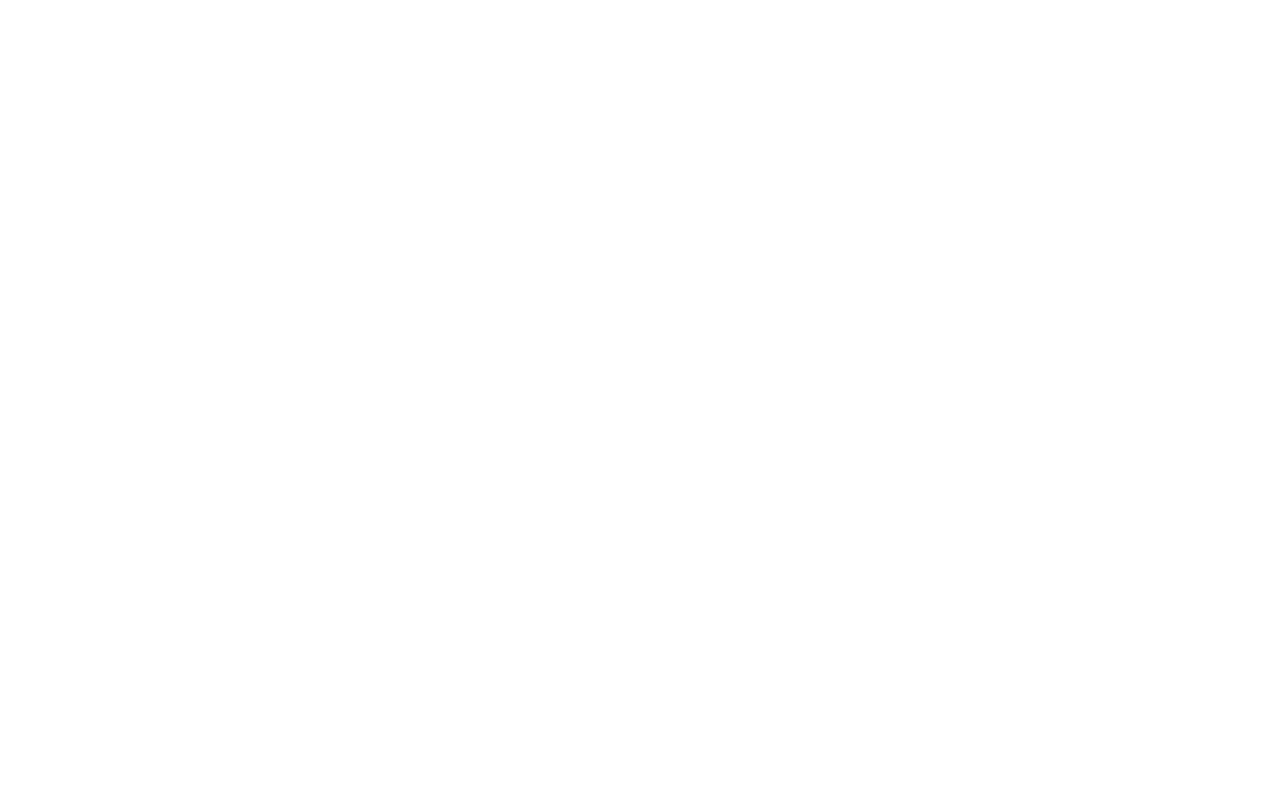
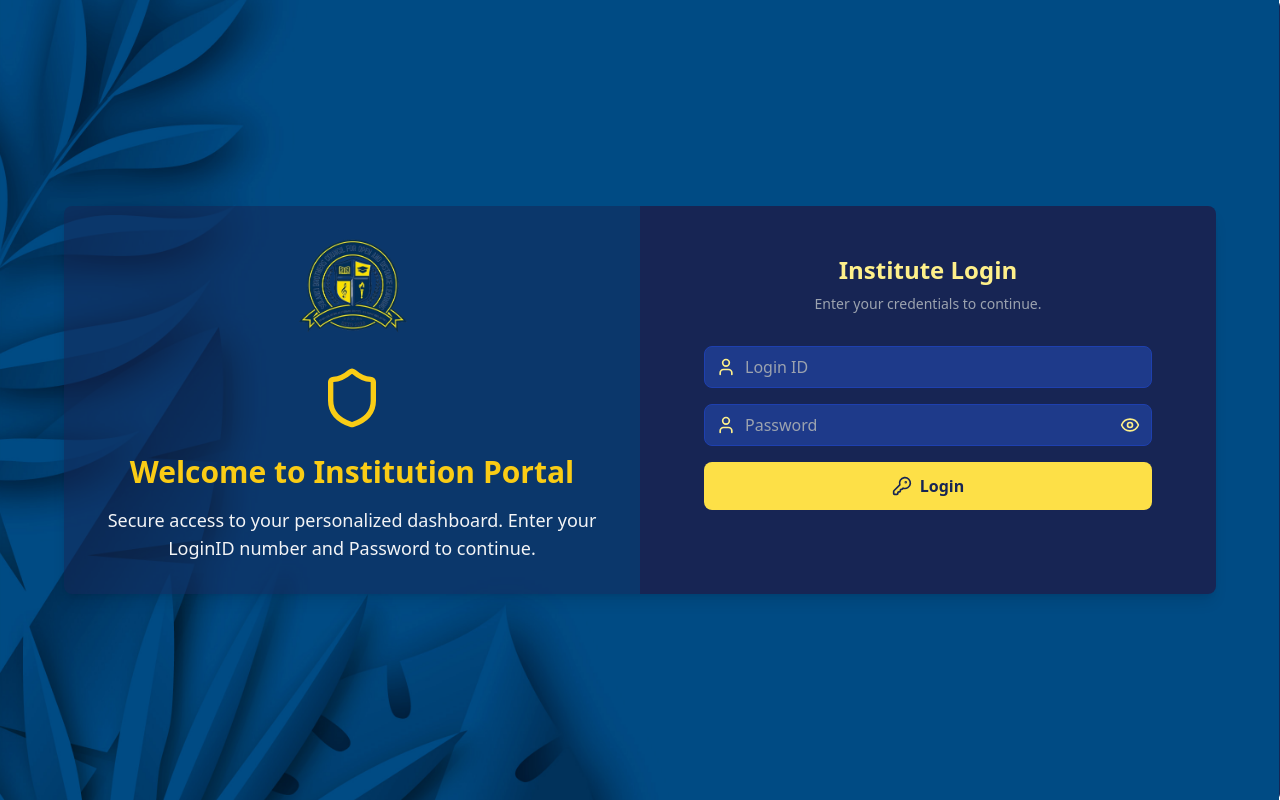
Before and after one commit to priyanshu082/solanki_boards, a React (Vite) app in the folder institution/: page /login in a window 1280 px wide. Before the commit this address had no page. Built offline with nearby package versions, Linux system fonts and the light colour scheme.

Commit message:
insitituion login page done

```diff
--- a/institution/package.json
+++ b/institution/package.json
@@ -10,7 +10,10 @@
     "preview": "vite preview"
   },
   "dependencies": {
+    "@emotion/react": "^11.14.0",
+    "@emotion/styled": "^11.14.0",
     "@hookform/resolvers": "^3.10.0",
+    "@mui/material": "^6.4.1",
     "@radix-ui/react-checkbox": "^1.1.3",
     "@radix-ui/react-collapsible": "^1.1.2",
     "@radix-ui/react-dialog": "^1.1.4",
@@ -18,6 +21,7 @@
     "@radix-ui/react-select": "^2.1.4",
     "@radix-ui/react-slot": "^1.1.1",
     "@types/react-router-dom": "^5.3.3",
+    "axios": "^1.7.9",
     "class-variance-authority": "^0.7.1",
     "clsx": "^2.1.1",
     "lucide-react": "^0.473.0",
--- a/institution/src/App.tsx
+++ b/institution/src/App.tsx
@@ -6,6 +6,8 @@
 import ShowStudents from './pages/Students/ShowStudents'
 import Profile from './pages/Profile'
 import FeePayment from './pages/Students/FeePayment'
+import { LogIn } from 'lucide-react'
+import { Auth } from './pages/Login'
 // import Layout from './components/Sidebar'
 // import { Signin } from './pages/Signin'
 // import { Home } from './pages/Home'
@@ -38,6 +40,7 @@
           <Route path="profile" element={<Profile />} />
           <Route path="fee-payment" element={<FeePayment />} />
         </Route>
+        <Route path="/login" element={<Auth/>}/>
       </Routes>
     </BrowserRouter>
   )
--- /dev/null
+++ b/institution/src/Config.ts
@@ -0,0 +1,8 @@
+export const BACKEND_URL="locaalhost jkfs"
+
+export enum alertTypeEnum{
+    success="success",
+    error="error",
+    info="error",
+    warning="warning"
+}
--- a/institution/src/Layout.tsx
+++ b/institution/src/Layout.tsx
@@ -4,15 +4,15 @@
 
 const Layout = () => {
   return (
-    <div className="flex h-screen overflow-hidden bg-gray-50">
+    <div className="flex overflow-hidden bg-gray-50">
       {/* Fixed Sidebar */}
-      <div className="fixed left-0 top-0 h-full w-[17vw] z-30">
+      <div className="fixed left-0 top-0 h-full z-30">
         <Sidebar />
       </div>
 
       {/* Main Content */}
-      <div className="flex-1 ml-[17vw] overflow-auto">
-        <main className="h-full">
+      <div className="flex-1 ml-[20vw] overflow-auto ">
+        <main className="">
           <Outlet />
         </main>
       </div>
--- /dev/null
+++ b/institution/src/components/Alert.tsx
@@ -0,0 +1,14 @@
+import Alert from '@mui/material/Alert';
+
+interface message{
+    message:string,
+    type:any
+}
+
+export default function SimpleAlert({message,type} :message) {
+  return (
+    <Alert severity={type} >
+      {message}
+    </Alert>
+  );
+}
--- a/institution/src/components/RegisterStudentForm.tsx
+++ b/institution/src/components/RegisterStudentForm.tsx
@@ -124,14 +124,11 @@
   const cities = ["City 1", "City 2", "City 3"];
 
   return (
-    <Card className="w-[80vw] flex flex-col mx-auto ">
-      <CardHeader>
-        <CardTitle>Register Student</CardTitle>
-      </CardHeader>
+    <Card className=" flex flex-col mx-auto ">
 
       <CardContent>
         <div className='flex flex-col '>
-        <div className="py-2 h-fit">
+        <div className="py-2">
             <div className="flex flex-col sm:flex-row items-center md:items-start gap-6">
               <div className="flex flex-col items-center space-y-4">
                 <div className="w-[150px] h-[150px] border-2 border-gray-200 rounded-md overflow-hidden">
--- a/institution/src/pages/Home.tsx
+++ b/institution/src/pages/Home.tsx
@@ -1,7 +1,7 @@
 
 const Home = () => {
   return (
-      <div>
+  <div>
       hekcnaklcnkncndkcn
   </div>
   )
--- /dev/null
+++ b/institution/src/pages/Login.tsx
@@ -0,0 +1,184 @@
+import { useState } from "react";
+import { useNavigate } from "react-router-dom";
+import logo from "../assets/logo.png";
+import background from "../assets/bg.jpg";
+import axios from "axios";
+import { BACKEND_URL } from "@/Config";
+import { User, KeyRound, Shield, Eye,EyeOff } from "lucide-react";
+export enum alertTypeEnum {
+    success = "success",
+    error = "error",
+    info = "info",
+    warning = "warning",
+}
+
+interface LoginInput {
+    registrationNumber: string;
+    dateOfBirth: string;
+}
+
+export const Auth = () => {
+    const navigate = useNavigate();
+    const [loginInputs, setLoginInputs] = useState<LoginInput>({
+        registrationNumber: "",
+        dateOfBirth: "",
+    });
+
+    const [alertMessage, setAlertMessage] = useState<string | null>(null);
+    const [alertType, setAlertType] = useState<alertTypeEnum>();
+    const [showPassword, setShowPassword] = useState(false);
+
+    async function sendRequest() {
+        try {
+            const response = await axios.post(
+                `${BACKEND_URL}/api/v1/user/login`,
+                loginInputs
+            );
+
+            const user = response.data.user;
+
+            localStorage.setItem("id", user.id);
+            localStorage.setItem("name", user.name);
+            localStorage.setItem("role", user.role);
+
+            setAlertMessage("Login Successful");
+            setAlertType(alertTypeEnum.success);
+
+            setTimeout(() => {
+                navigate("/");
+            }, 1000);
+        } catch (e: any) {
+            setAlertMessage(e.response?.data?.message || "An error occurred");
+            setAlertType(alertTypeEnum.error);
+            console.error(e.message);
+        }
+    }
+
+    return (
+        <div className="min-h-screen flex items-center justify-center bg-blue-950 relative  rounded-md">
+            {/* Background Image */}
+            <img
+                src={background}
+                alt="Background"
+                className="absolute inset-0 w-full h-full object-cover ml-[-0.1vw]"
+            />
+            <div className="absolute inset-0 bg-opacity-0"></div>
+
+            {/* Main Content */}
+            <div className="relative z-10 flex flex-col lg:flex-row w-full max-w-6xl mx-auto rounded-lg shadow-lg  ">
+                {/* Left Side */}
+                <div className="hidden lg:flex w-1/2 bg-blue-950 bg-opacity-50 p-8 flex-col rounded-l-lg justify-center items-center">
+                    <img
+                        src={logo}
+                        alt="School Logo"
+                        className="h-24 w-auto mb-8"
+                    />
+                    <Shield className="h-16 w-16 text-yellow-400 mb-6" />
+                    <h1 className="text-3xl font-bold text-yellow-400 mb-4">
+                        Welcome to Institution Portal
+                    </h1>
+                    <p className="text-gray-100 text-lg text-center">
+                        Secure access to your personalized dashboard.
+                        Enter your LoginID number and Password to
+                        continue.
+                    </p>
+                </div>
+
+                {/* Right Side */}
+                <div className="flex-1 bg-blue-950 p-6 lg:p-12 rounded-r-lg">
+                    <div className="max-w-md mx-auto">
+                        <div className="text-center mb-8">
+                            <h2 className="text-2xl font-bold text-yellow-200">
+                                Institute Login
+                            </h2>
+                            <p className="text-gray-400 mt-2 text-sm">
+                                Enter your credentials to continue.
+                            </p>
+                        </div>
+
+                        <div className="space-y-4">
+                            {/* Registration Number Input */}
+                            <div className="relative">
+                                <div className="absolute inset-y-0 left-0 pl-3 flex items-center pointer-events-none">
+                                    <User className="h-5 w-5 text-yellow-200" />
+                                </div>
+                                <input
+                                    type="text"
+                                    placeholder="Login ID"
+                                    className="w-full pl-10 pr-3 py-2 border border-blue-800 bg-blue-900 text-white rounded-lg focus:outline-none focus:ring-2 focus:ring-yellow-300"
+                                    value={loginInputs.registrationNumber}
+                                    onChange={(e) =>
+                                        setLoginInputs({
+                                            ...loginInputs,
+                                            registrationNumber: e.target.value,
+                                        })
+                                    }
+                                />
+                            </div>
+
+                            {/* Date of Birth Input */}
+                            <div className="space-y-4">
+
+    <div className="relative">
+        <div className="absolute inset-y-0 left-0 pl-3 flex items-center pointer-events-none">
+            <User className="h-5 w-5 text-yellow-200" />
+        </div>
+        <input
+            type={showPassword ? "text" : "password"} // Toggle between text and password
+            placeholder="Password"
+            className="w-full pl-10 pr-10 py-2 border border-blue-800 bg-blue-900 text-white rounded-lg focus:outline-none focus:ring-2 focus:ring-yellow-300"
+            value={loginInputs.dateOfBirth} // Example field, replace with the correct password field
+            onChange={(e) =>
+                setLoginInputs({
+                    ...loginInputs,
+                    dateOfBirth: e.target.value, // Example, replace as necessary
+                })
+            }
+        />
+        <div
+            className="absolute inset-y-0 right-0 pr-3 flex items-center cursor-pointer"
+            onClick={() => setShowPassword((prev) => !prev)} // Toggle visibility
+        >
+            {showPassword ? (
+                <EyeOff className="h-5 w-5 text-yellow-200" />
+            ) : (
+                <Eye className="h-5 w-5 text-yellow-200" />
+            )}
+        </div>
+    </div>
+</div>
+
+                            {/* Login Button */}
+                            <button
+                                onClick={sendRequest}
+                                className="w-full bg-yellow-300 text-blue-950 py-3 rounded-lg hover:bg-yellow-200 transition-all duration-300 flex items-center justify-center space-x-2 font-bold"
+                            >
+                                <KeyRound className="h-5 w-5" />
+                                <span>Login</span>
+                            </button>
+
+                            {/* Alert Message */}
+                            {alertMessage && (
+                                <div
+                                    className={`
+                                        p-4 rounded-lg text-center text-sm
+                                        ${
+                                            alertType ===
+                                            alertTypeEnum.success
+                                                ? "bg-green-500 text-white"
+                                                : "bg-red-500 text-white"
+                                        }
+                                    `}
+                                >
+                                    {alertMessage}
+                                </div>
+                            )}
+                        </div>
+                    </div>
+                </div>
+            </div>
+        </div>
+    );
+};
+
+export default Auth;
--- a/institution/src/pages/Students/RegisterStudent.tsx
+++ b/institution/src/pages/Students/RegisterStudent.tsx
@@ -17,7 +17,7 @@
   };
 
   return (
-    <div className="container mx-auto p-6">
+    <div className="container mx-auto p-6 ">
       <h1 className="text-2xl font-bold mb-4">
         Registration Portal
       </h1>
```
Also changed, not shown: institution/src/components/Sidebar.tsx (+52 -22 lines), institution/src/assets/bg.jpg (added), 1 other file (tests, documents, lock files or other folders).
